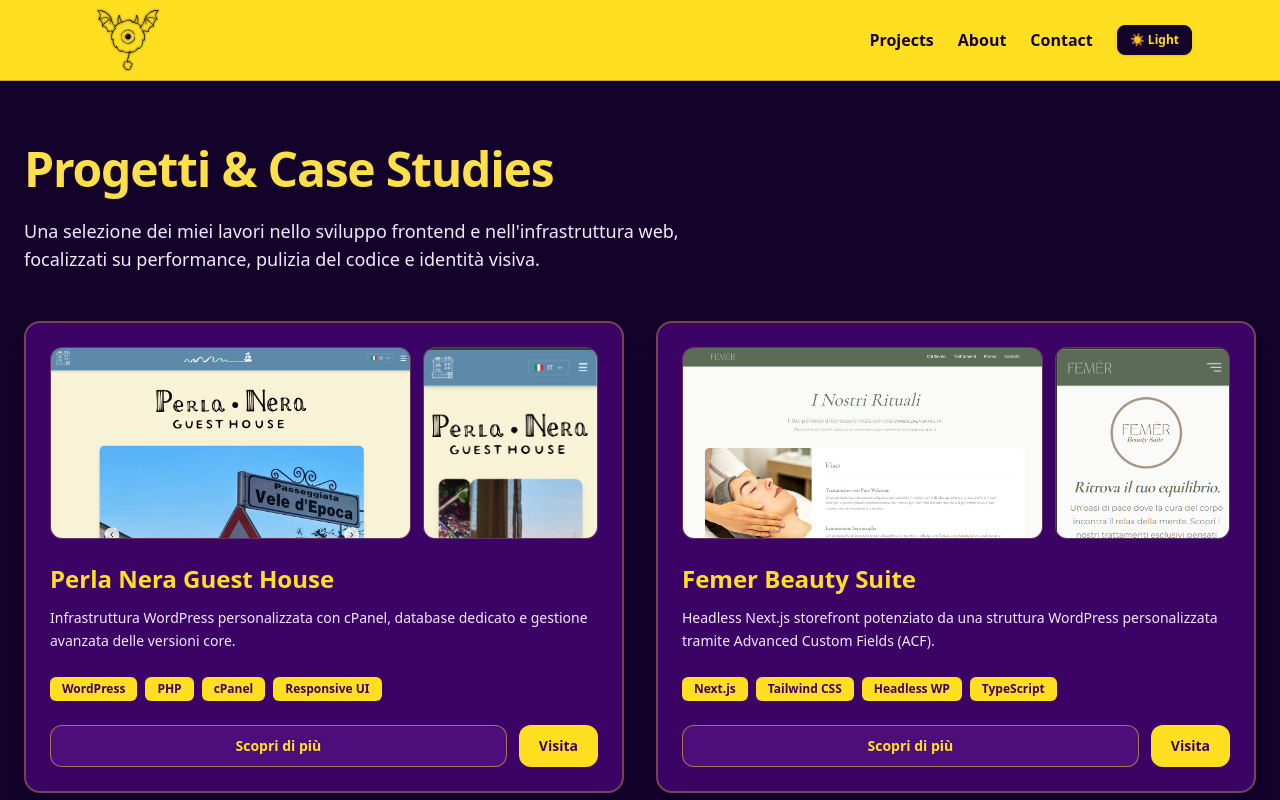
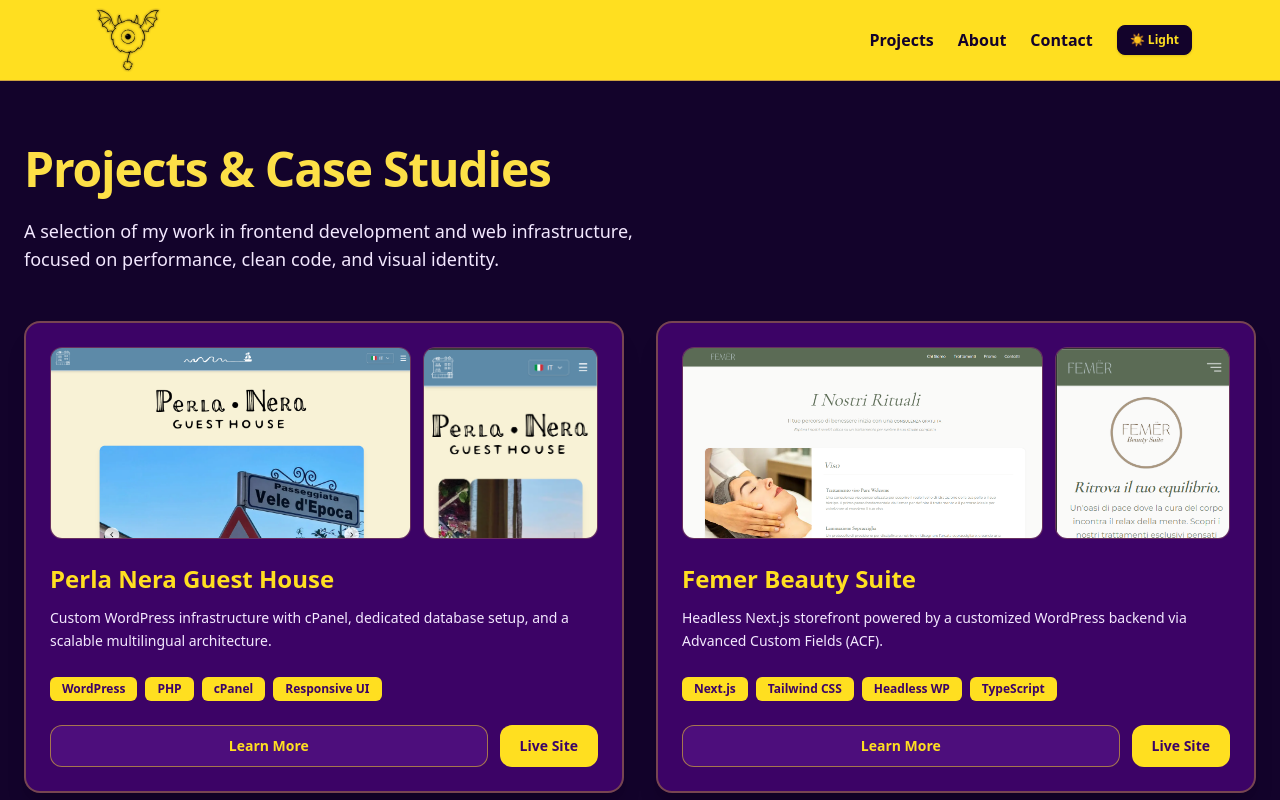
Before and after one commit to DanieleLG90/new-portfolio, a Next.js app: page /Projects in a window 1280 px wide. Shown: the top 800 px of the page. Built offline with nearby package versions, Linux system fonts and the light colour scheme.

Commit message:
testi aggiornati
inseriti testi aggiornati e tradotti in inglese pagina home, projects + project card e modal.

```diff
--- a/app/Projects/page.tsx
+++ b/app/Projects/page.tsx
@@ -15,10 +15,10 @@ export default function ProjectsPage() {
       <PeekMascot side="right" />
 
       <h1 className="text-4xl md:text-5xl font-black mb-6 tracking-tight">
-        Progetti & Case Studies
+        Projects & Case Studies
       </h1>
       <p className="text-purple-100 light:text-[#13032b] text-lg mb-12 max-w-2xl">
-        Una selezione dei miei lavori nello sviluppo frontend e nell'infrastruttura web, focalizzati su performance, pulizia del codice e identità visiva.
+        A selection of my work in frontend development and web infrastructure, focused on performance, clean code, and visual identity.
       </p>
 
       {/* Griglia scalabile dei progetti */}
--- a/components/Hero.tsx
+++ b/components/Hero.tsx
@@ -12,17 +12,17 @@ export default function Hero() {
 
           {/* Badge Ruolo */}
           <span className="px-3.5 py-2.5 mb-5 text-xs font-bold tracking-wider uppercase bg-[#fde047] text-[#13032b] light:bg-[#13032b] light:text-[#fde047] rounded-full border-2 border-[#7C3AED] shadow-md">
-            Junior Front-End Developer & 3D Designer
+            Web Developer & Creative Mind
           </span>
 
           {/* Titolo Principale */}
           <h1 className="text-3xl sm:text-5xl lg:text-7xl font-black tracking-tight mb-6 leading-tight">
-            Trasformo il design in codice fluido.
+            Building high-performance web apps with distinctive design.
           </h1>
 
           {/* Sottotitolo / Descrizione */}
           <p className="text-[#f3e8ff] light:text-[#13032b] text-sm sm:text-base lg:text-xl mb-8 md:mb-10 max-w-2xl leading-relaxed font-medium opacity-90">
-            Unione di estetica visiva (IED) e ingegneria frontend moderna con React, Next.js, TypeScript e Tailwind CSS.
+            Bridging technical precision and visual craftsmanship. From modern Next.js architectures and headless backends to robust database setups, I build scalable digital products tailored for remote teams worldwide.
           </p>
 
           {/* Pulsanti Call to Action */}
@@ -32,14 +32,14 @@ export default function Hero() {
               className="px-6 sm:px-7 py-3.5 font-bold bg-transparent border-2 border-current rounded-xl hover:bg-black/5 light:hover:bg-white/5 active:scale-95 transition-all text-center text-sm sm:text-base
                           hover:-translate-y-0.5 hover:shadow-lg active:scale-95 transition-all duration-200 cursor-pointer"
             >
-              Esplora i Progetti
+              Explore Projects
             </Link>
             <Link
               href="Contact"
               className="px-6 sm:px-7 py-3.5 font-bold bg-transparent border-2 border-current rounded-xl hover:bg-black/5 light:hover:bg-white/5 active:scale-95 transition-all text-center text-sm sm:text-base
                           hover:-translate-y-0.5 hover:shadow-lg active:scale-95 transition-all duration-200 cursor-pointer"
             >
-              Mettiamoci in contatto
+              Let's Connect
             </Link>
           </div>
 
--- a/components/ProjectCard.tsx
+++ b/components/ProjectCard.tsx
@@ -53,7 +53,7 @@ export default function ProjectCard({ project, onSelect }: ProjectCardProps) {
             onClick={() => onSelect(project)}
             className="w-full sm:flex-1 py-3 sm:py-2.5 px-4 bg-purple-900/60 hover:bg-purple-900 text-yellow-300 border border-yellow-300/50 rounded-xl font-bold text-sm transition-all text-center active:scale-95 cursor-pointer"
           >
-            Scopri di più
+            Learn More
           </button>
           {project.liveUrl && (
             <a
@@ -62,7 +62,7 @@ export default function ProjectCard({ project, onSelect }: ProjectCardProps) {
               rel="noopener noreferrer"
               className="w-full sm:w-auto py-3 sm:py-2.5 px-5 bg-yellow-300 hover:bg-yellow-400 text-purple-950 rounded-xl font-bold text-sm transition-all text-center flex items-center justify-center active:scale-95"
             >
-              Visita
+              Live Site
             </a>
           )}
         </div>
--- a/components/ProjectModal.tsx
+++ b/components/ProjectModal.tsx
@@ -81,7 +81,7 @@ export default function ProjectModal({ project, onClose }: ProjectModalProps) {
         {/* Descrizione estesa */}
         <div className="mb-6">
           <h3 className="text-xs font-bold mb-2 uppercase tracking-wider text-yellow-300/80">
-            Panoramica e Soluzione
+            Project Overview
           </h3>
           <p className="text-sm md:text-base leading-relaxed text-purple-100 font-medium">
             {project.longDescription}
@@ -91,7 +91,7 @@ export default function ProjectModal({ project, onClose }: ProjectModalProps) {
         {/* Stack Tecnologico */}
         <div className="mb-8">
           <h3 className="text-xs font-bold uppercase tracking-wider text-yellow-300/80 mb-3">
-            Stack Tecnologico
+            Tech Stack
           </h3>
           <div className="flex gap-2 flex-wrap">
             {project.tags.map((tag) => (
@@ -131,7 +131,7 @@ export default function ProjectModal({ project, onClose }: ProjectModalProps) {
               rel="noopener noreferrer"
               className="px-5 py-2.5 rounded-xl font-extrabold text-xs sm:text-sm bg-yellow-300 text-purple-950 hover:scale-[1.02] active:scale-95 transition-all shadow-lg flex items-center gap-2"
             >
-              Visita Sito Live
+              Visit Live Site
             </a>
           )}
 
@@ -140,7 +140,7 @@ export default function ProjectModal({ project, onClose }: ProjectModalProps) {
             onClick={onClose}
             className="px-4 py-2.5 rounded-xl border border-yellow-300/40 font-bold text-xs sm:text-sm hover:opacity-80 transition-all cursor-pointer"
           >
-            Chiudi
+            Close <strong className="ml-1">✕</strong>
           </button>
         </div>
 
--- a/data/projects.ts
+++ b/data/projects.ts
@@ -14,8 +14,8 @@ export const PROJECTS_DATA: Project[] = [
   {
     id: "perla-nera",
     title: "Perla Nera Guest House",
-    description: "Infrastruttura WordPress personalizzata con cPanel, database dedicato e gestione avanzata delle versioni core.",
-    longDescription: "Sito web per una guest house, sviluppato curando l'interfaccia estetica, la configurazione backend su cPanel con Softaculous, la gestione sicura del database (wp_perlanera) e la stabilità delle API multilingua.",
+    description: "Custom WordPress infrastructure with cPanel, dedicated database setup, and a scalable multilingual architecture.",
+    longDescription: "Designed and engineered a bespoke web platform for a seaside guest house. Handled the end-to-end technical setup on cPanel with Softaculous, configured a secure, dedicated database environment (wp_perlanera), and established a modular, scalable structure specifically designed to seamlessly manage multiple languages and localized content without compromising core performance or navigation stability.",
     tags: ["WordPress", "PHP", "cPanel", "Responsive UI"],
     desktopImage: "/img-progetti/perla nera desktop.png",
     mobileImage: "/img-progetti/perla nera mobile.png",
@@ -24,8 +24,8 @@ export const PROJECTS_DATA: Project[] = [
   {
     id: "femer-beauty",
     title: "Femer Beauty Suite",
-    description: "Headless Next.js storefront potenziato da una struttura WordPress personalizzata tramite Advanced Custom Fields (ACF).",
-    longDescription: "Piattaforma web avanzata che unisce le performance e la modernità di Next.js e Tailwind CSS alla flessibilità di un back-end WordPress headless per la gestione dei contenuti dinamici.",
+    description: "Headless Next.js storefront powered by a customized WordPress backend via Advanced Custom Fields (ACF).",
+    longDescription: "Stewarted a high-performance web application bridging the speed and modern UI capabilities of Next.js and Tailwind CSS with a flexible headless WordPress backend. Leveraged ACF REST API payloads and dynamic slug rendering to deliver seamless, lightning-fast content updates coupled with a robust remote architecture.",
     tags: ["Next.js", "Tailwind CSS", "Headless WP", "TypeScript"],
     desktopImage: "/img-progetti/femer desktop.png",
     mobileImage: "/img-progetti/femer mobile.png",
```
